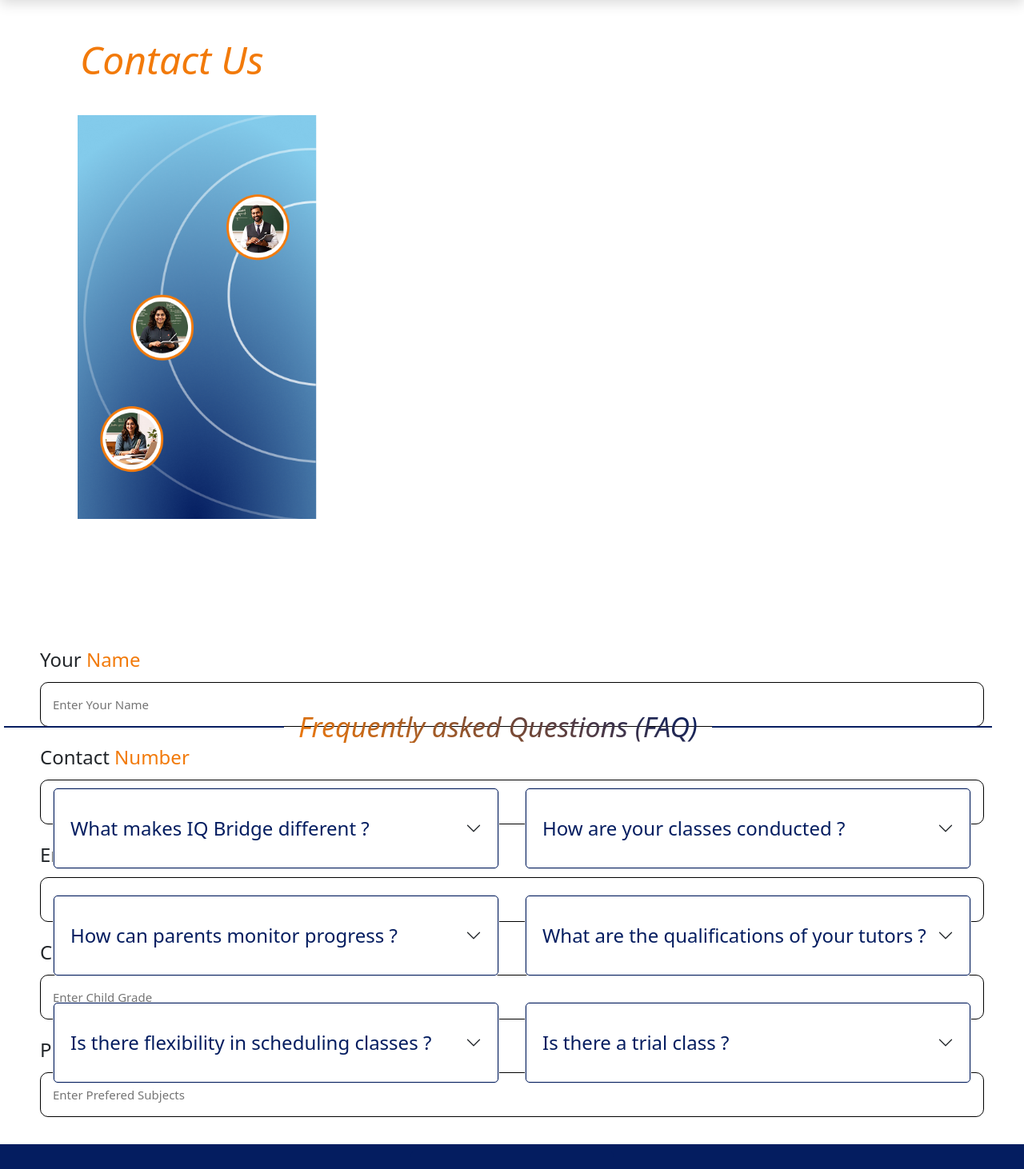
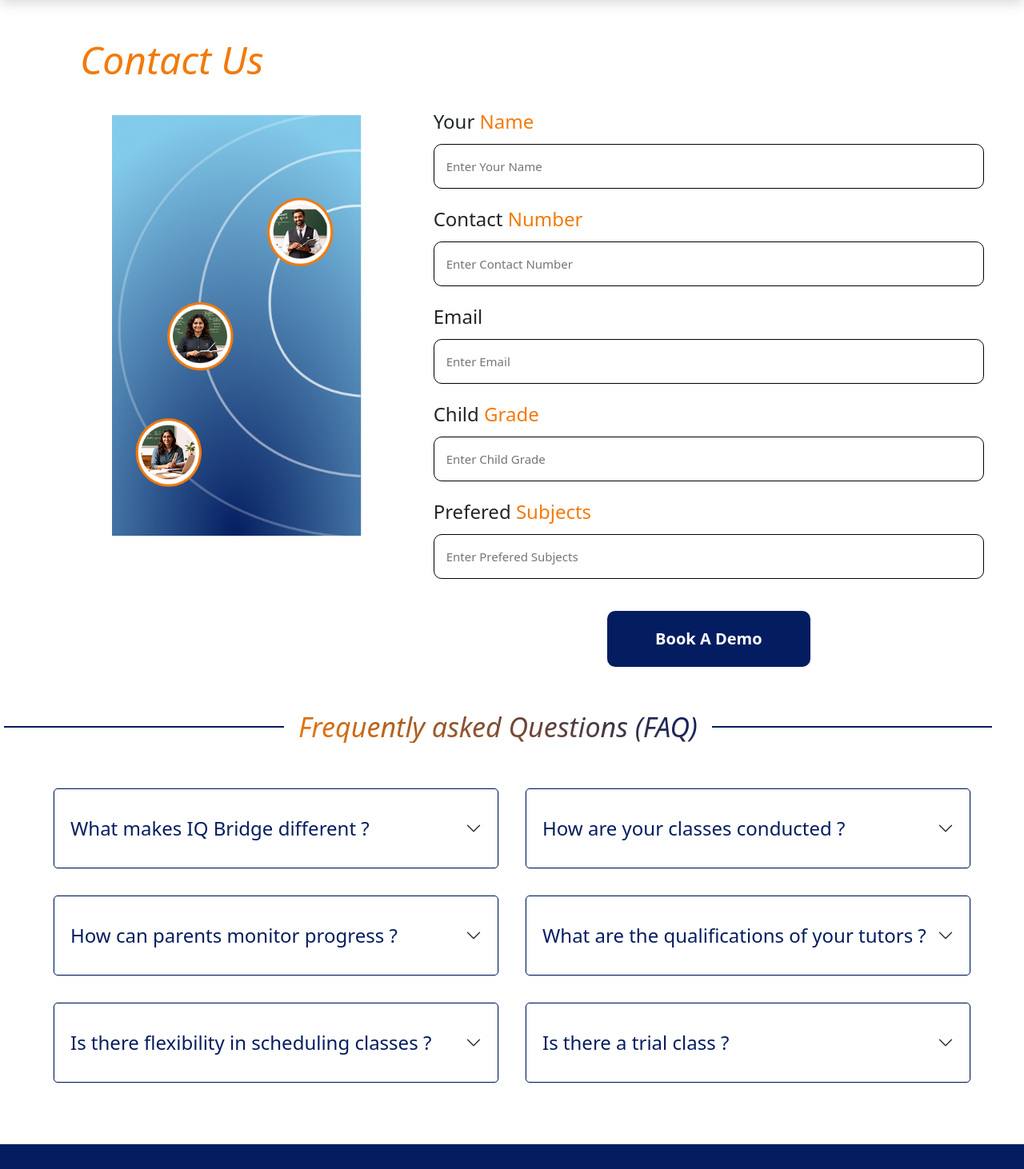
Before and after one commit to dilip2k04/hostinger, a React (Vite) app: page /contact-us in a window 1280 px wide. Shown: the part 80-1542 px from the top of the page at 80% size. Built offline with nearby package versions, Linux system fonts and the light colour scheme.

Commit message:
responsive

```diff
--- a/src/pages/Contact/Contact.jsx
+++ b/src/pages/Contact/Contact.jsx
@@ -44,7 +44,7 @@ export default function Contact() {
       checked = false;
     }
 
-    if (formData.contact_number.length != 10) {
+    if (formData.contact_number.length !== 10) {
       toast.error("Mobile Number should contain 10 numbers.");
       checked = false;
     }
@@ -122,70 +122,35 @@ export default function Contact() {
       <h5 className="contact_title ">
         <i>Contact Us</i>
       </h5>
-      <div className="form_tab row g-0" style={{height: '700px'}}>
-        <div className="col-5 d-none d-md-none d-lg-block d-xl-block">
+      <div className="form_tab row g-0" style={{ minHeight: '700px', display: 'flex', flexWrap: 'wrap' }}>
+        <div className="col-lg-5 d-none d-lg-block text-center">
           <img
             src="/imgs/form.png"
-            style={{ height: "75%", width: "80%", objectFit: "contain", marginTop:"10px"}}
-            alt=""
+            style={{ maxWidth: "100%", height: "75%", objectFit: "contain", marginTop: "10px" }}
+            alt="Contact Form"
           />
         </div>
-        <div className="col-md-12 col-12" style={{height:"700px"}}>
+        <div className="col-lg-7 col-md-12 col-12">
           <form onSubmit={handleSubmit}>
-            <Input
-              label={"Your Name"}
-              id={"student_name"}
-              handleInput={handleInputChange}
-              value={formData.student_name}
-            />
-            <Input
-              label={"Contact Number"}
-              id={"contact_number"}
-              handleInput={handleInputChange}
-              value={formData.contact_number}
-            />
-            <Input
-              label={"Email"}
-              id={"email"}
-              handleInput={handleInputChange}
-              value={formData.email}
-            />
-            <Input
-              label={"Child Grade"}
-              id={"child_grade"}
-              handleInput={handleInputChange}
-              value={formData.child_grade}
-            />
-            <Input
-              label={"Prefered Subjects"}
-              id={"prefered_subjects"}
-              handleInput={handleInputChange}
-              value={formData.prefered_subjects}
-            />
-
+            <Input label="Your Name" id="student_name" handleInput={handleInputChange} value={formData.student_name} />
+            <Input label="Contact Number" id="contact_number" handleInput={handleInputChange} value={formData.contact_number} />
+            <Input label="Email" id="email" handleInput={handleInputChange} value={formData.email} />
+            <Input label="Child Grade" id="child_grade" handleInput={handleInputChange} value={formData.child_grade} />
+            <Input label="Prefered Subjects" id="prefered_subjects" handleInput={handleInputChange} value={formData.prefered_subjects} />
             <div className="d-flex justify-content-center align-items-center">
-              <button onClick={handleSubmit} className="form_button fw-bolder">
-                Book A Demo
-              </button>
+              <button type="submit" className="form_button fw-bolder">Book A Demo</button>
             </div>
           </form>
         </div>
       </div>
-      <div className="faq_section"style={{marginTop:"50px"}} >
+      <div className="faq_section mt-5">
         <Tab title="Frequently asked Questions (FAQ)" is_title={true} />
-        <div className="accordions_tab d-flex flex-row row g-0">
-          {accordion_data.map((acc, idx) => {
-            return (
-              <div className="col-md-6" key={idx}>
-                <Accordion
-                  question={acc.question}
-                  answer={acc.answer}
-                  key={idx}
-                  id={idx}
-                />
-              </div>
-            );
-          })}
+        <div className="accordions_tab d-flex flex-wrap">
+          {accordion_data.map((acc, idx) => (
+            <div className="col-md-6" key={idx}>
+              <Accordion question={acc.question} answer={acc.answer} id={idx} />
+            </div>
+          ))}
         </div>
       </div>
     </div>
--- a/src/pages/Contact/components/Input/Input.jsx
+++ b/src/pages/Contact/components/Input/Input.jsx
@@ -2,13 +2,23 @@ import React from "react";
 import "./Input.css";
 
 export default function Input({ label, handleInput, id, value }) {
-
-    const label_splitted = label.split(' ');
+  const label_splitted = label.split(" ");
+  const firstWord = label_splitted[0];
+  const secondWord = label_splitted[1] || ""; // Prevents undefined errors
 
   return (
     <div className="d-flex flex-column input_container">
-      <label htmlFor="name" className="label">{label_splitted[0]} <span className="label_second">{label_splitted[1]}</span></label>
-      <input type="text" onChange={handleInput} value={value} id={id} placeholder={`Enter ${label}`} className="input_field" />
+      <label htmlFor={id} className="label">
+        {firstWord} {secondWord && <span className="label_second">{secondWord}</span>}
+      </label>
+      <input
+        type="text"
+        onChange={handleInput}
+        value={value}
+        id={id}
+        placeholder={`Enter ${label}`}
+        className="input_field"
+      />
     </div>
   );
 }
```
